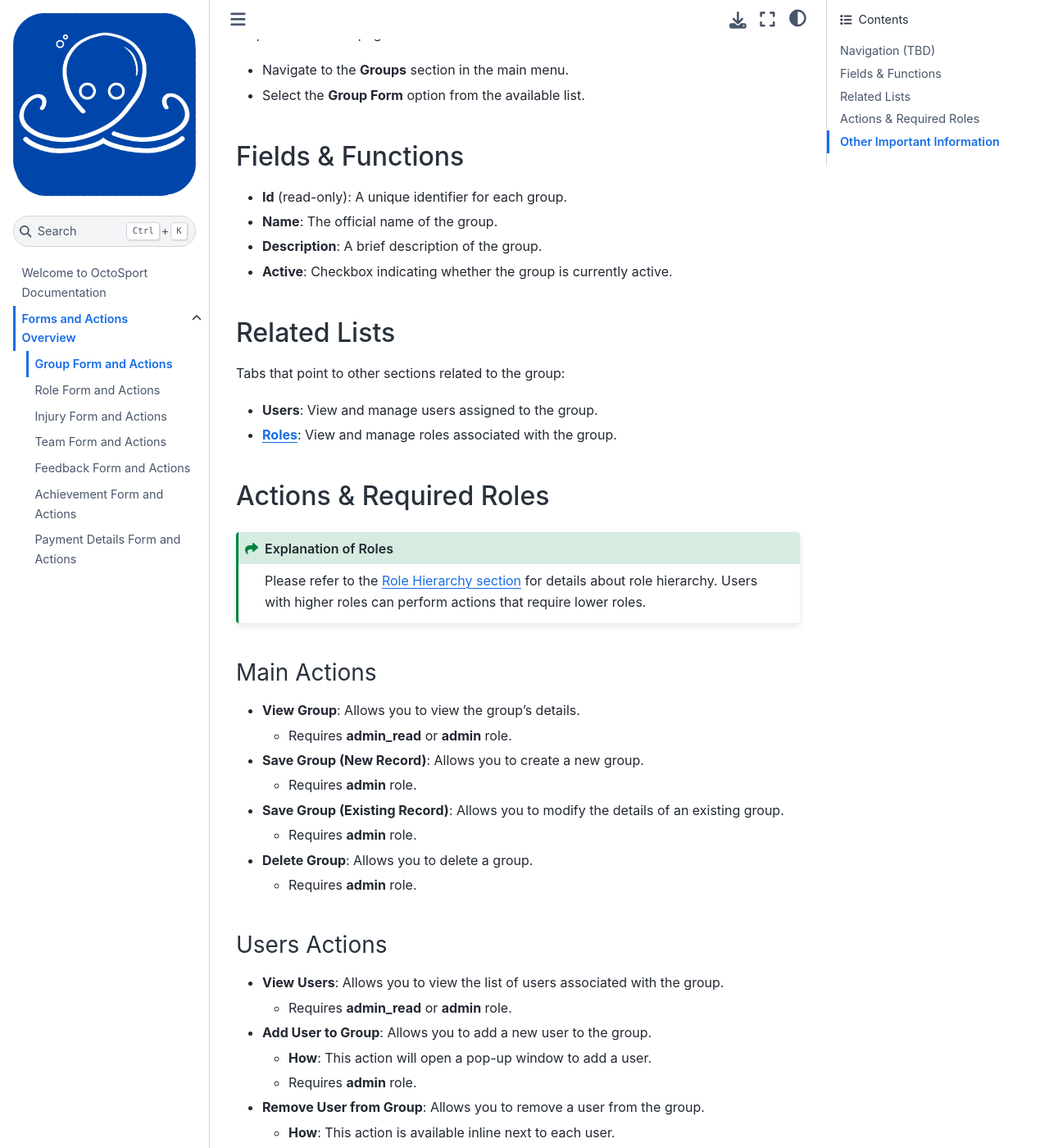
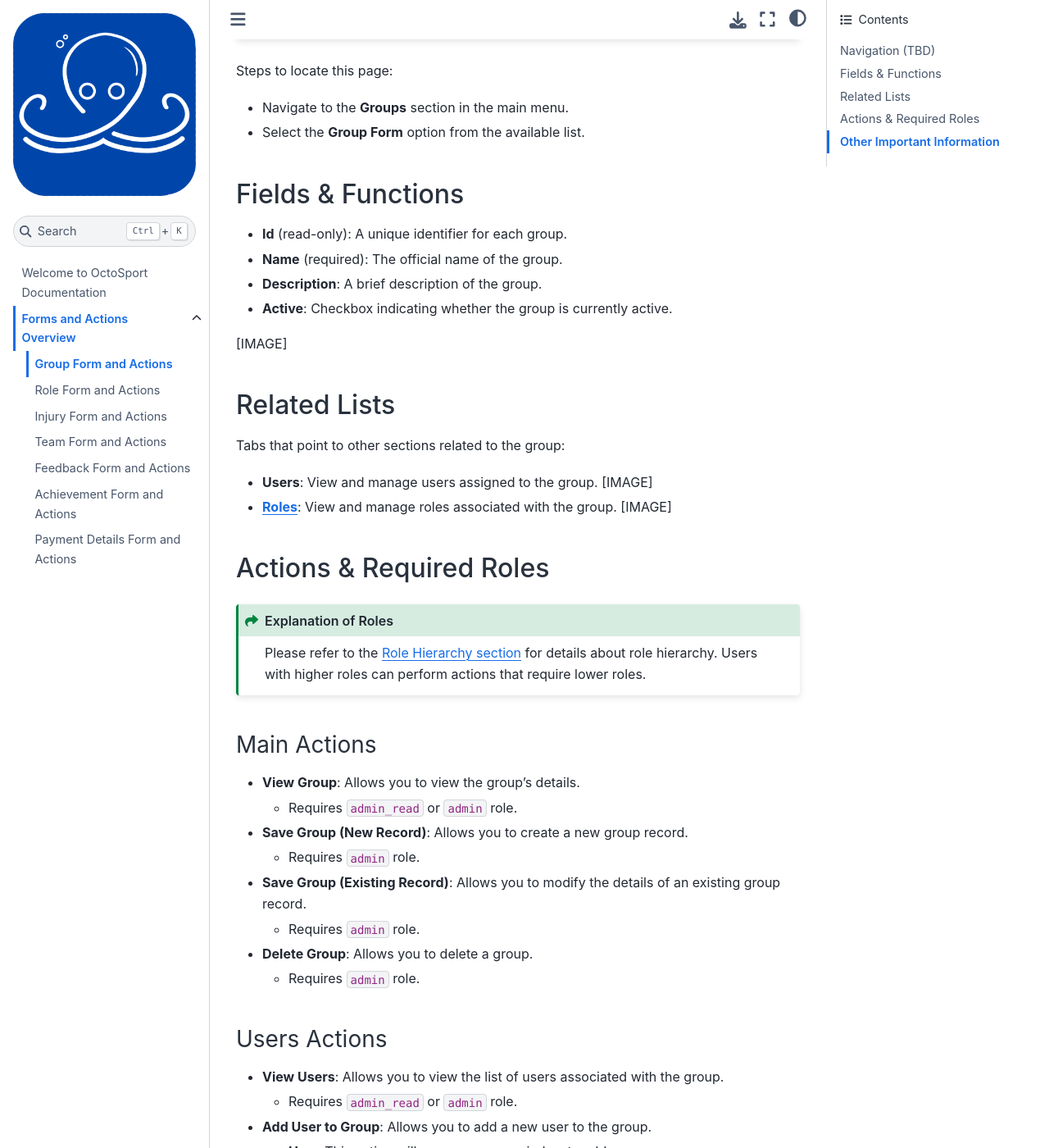
Before and after one commit to theathral/OctoSport-Documentation, a Jupyter Book: the page built from content/forms_and_actions/group_form.md, in a window 1280 px wide and 1400 px high, scrolled down 495 px. Shown: the whole window at 82% size. Built offline with Jupyter Book 1.0.4 settings and Sphinx 7.4.7 and the Sphinx Book theme 1.1.4, drawn with Linux system fonts in a browser that asks for light colours; some of the changed text lies outside the part shown.

Commit message:
injury_form.md team_form.md role_form.md (improvements) group_form.md (improvements)

````diff
--- a/_toc.yml
+++ b/_toc.yml
@@ -24,16 +24,16 @@ chapters:
   - file: content/forms_and_actions/forms_and_actions_overview
     sections:
 #      - file: content/forms_and_actions/sport_form
-      - file: content/forms_and_actions/group_form
-      - file: content/forms_and_actions/role_form
+      - file: content/forms_and_actions/group_form # Done
+      - file: content/forms_and_actions/role_form # Done
 #      - file: content/forms_and_actions/user_form
 
 #      - file: content/forms_and_actions/player_form
-      - file: content/forms_and_actions/injury_form
+      - file: content/forms_and_actions/injury_form # Done
 
 #      - file: content/forms_and_actions/employee_form
 
-      - file: content/forms_and_actions/team_form
+      - file: content/forms_and_actions/team_form # Done
 
 #      - file: content/forms_and_actions/schedule_form
 #      - file: content/forms_and_actions/event_form
--- a/content/forms_and_actions/group_form.md
+++ b/content/forms_and_actions/group_form.md
@@ -10,10 +10,7 @@ Groups and Teams are distinct entities within the system. Groups are used to con
 
 ## Navigation (TBD)
 
-```{admonition} Under Construction
-:class: warning, dropdown
-
-This section is under construction!
+```{warning} Under Construction
 ```
 
 Steps to locate this page:
@@ -24,16 +21,21 @@ Steps to locate this page:
 ## Fields & Functions
 
 - **Id** (read-only): A unique identifier for each group.
-- **Name**: The official name of the group.
+- **Name** (required): The official name of the group.
 - **Description**: A brief description of the group.
 - **Active**: Checkbox indicating whether the group is currently active.
+
+[IMAGE]
 
 ## Related Lists
 
 Tabs that point to other sections related to the group:
 
 - **[Users](./user_form.md)**: View and manage users assigned to the group.
+  [IMAGE]
+
 - **[Roles](./role_form.md)**: View and manage roles associated with the group.
+  [IMAGE]
 
 ## Actions & Required Roles
 
@@ -46,35 +48,35 @@ Please refer to the [Role Hierarchy section](system-roles) for details about rol
 ### Main Actions
 
 - **View Group**: Allows you to view the group's details.
-    - Requires **admin_read** or **admin** role.
-- **Save Group (New Record)**: Allows you to create a new group.
-    - Requires **admin** role.
-- **Save Group (Existing Record)**: Allows you to modify the details of an existing group.
-    - Requires **admin** role.
+    - Requires `admin_read` or `admin` role.
+- **Save Group (New Record)**: Allows you to create a new group record.
+    - Requires `admin` role.
+- **Save Group (Existing Record)**: Allows you to modify the details of an existing group record.
+    - Requires `admin` role.
 - **Delete Group**: Allows you to delete a group.
-    - Requires **admin** role.
+    - Requires `admin` role.
 
 ### Users Actions
 
 - **View Users**: Allows you to view the list of users associated with the group.
-    - Requires **admin_read** or **admin** role.
+    - Requires `admin_read` or `admin` role.
 - **Add User to Group**: Allows you to add a new user to the group.
     - **How**: This action will open a pop-up window to add a user.
-    - Requires **admin** role.
+    - Requires `admin` role.
 - **Remove User from Group**: Allows you to remove a user from the group.
-    - **How**: This action is available inline next to each user.
-    - Requires **admin** role.
+    - **How**: This action is available inline next to each record.
+    - Requires `admin` role.
 
 ### Roles Actions
 
 - **View Roles**: Allows you to see the list of roles assigned to the group.
-    - Requires **admin_read** or **admin** role.
+    - Requires `admin_read` or `admin` role.
 - **Add Role to Group**: Allows you to add a new role to the group.
     - **How**: This action will open a pop-up window to add a role.
-    - Requires **admin** role.
+    - Requires `admin` role.
 - **Remove Role from Group**: Allows you to remove a role from the group.
-    - **How**: This action is available inline next to each role.
-    - Requires **admin** role.
+    - **How**: This action is available inline next to each record.
+    - Requires `admin` role.
 
 ## Other Important Information
 
````
Also changed, not shown: content/forms_and_actions/injury_form.md (+32 -15 lines), content/forms_and_actions/role_form.md (+19 -16 lines), content/forms_and_actions/team_form.md (+108 -58 lines).
